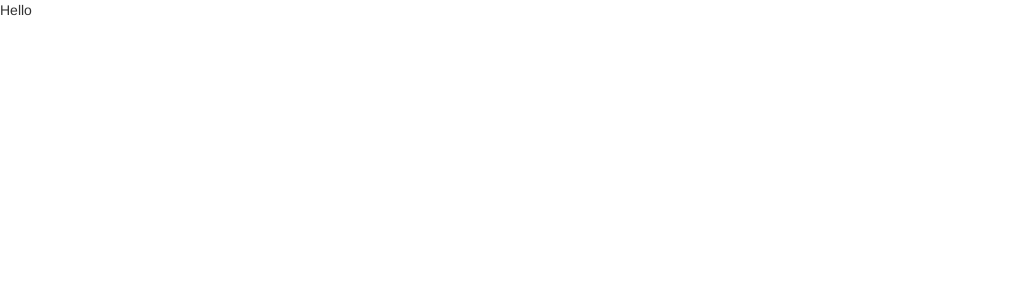
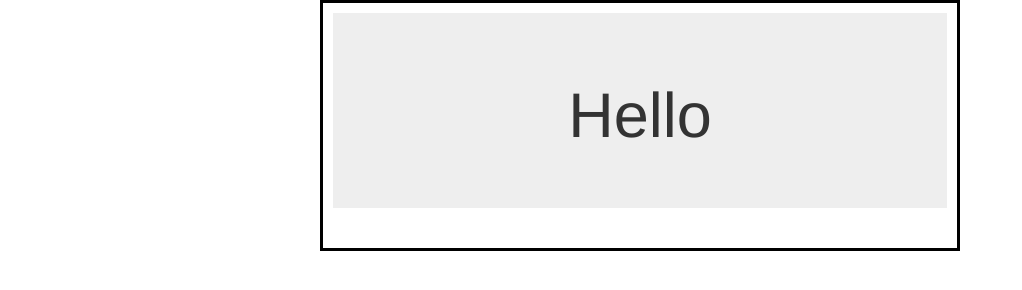
Before and after one commit to cmbrauch/Template, a plain HTML site: page index.html in a window 1280 px wide. Shown: the whole page, without its empty margins (0-1022 px from the left). Drawn offline with Linux system fonts and the light colour scheme.

Commit message:
update html and styles.css with additions

```diff
--- a/css/styles.css
+++ b/css/styles.css
@@ -1,6 +1,7 @@
 .center {
   margin: auto;
   width: 50%;
-  border: 3px solid green;
+  border: 3px solid black;
   padding: 10px;
+  text-align: center;
 }
--- a/index.html
+++ b/index.html
@@ -8,7 +8,11 @@
     <meta charset="UTF-8">
     <meta name="viewport" content="width=device-width, initial-scale=1.0">
     <title>HTML-TEMPLATE</title>
-<p>Hello</p>
+    <div class="center">
+      <div class="jumbotron">
+        <h1>Hello</h1>
+      </div>
+    </div>
 </head>
 <body>
 </body>
```
